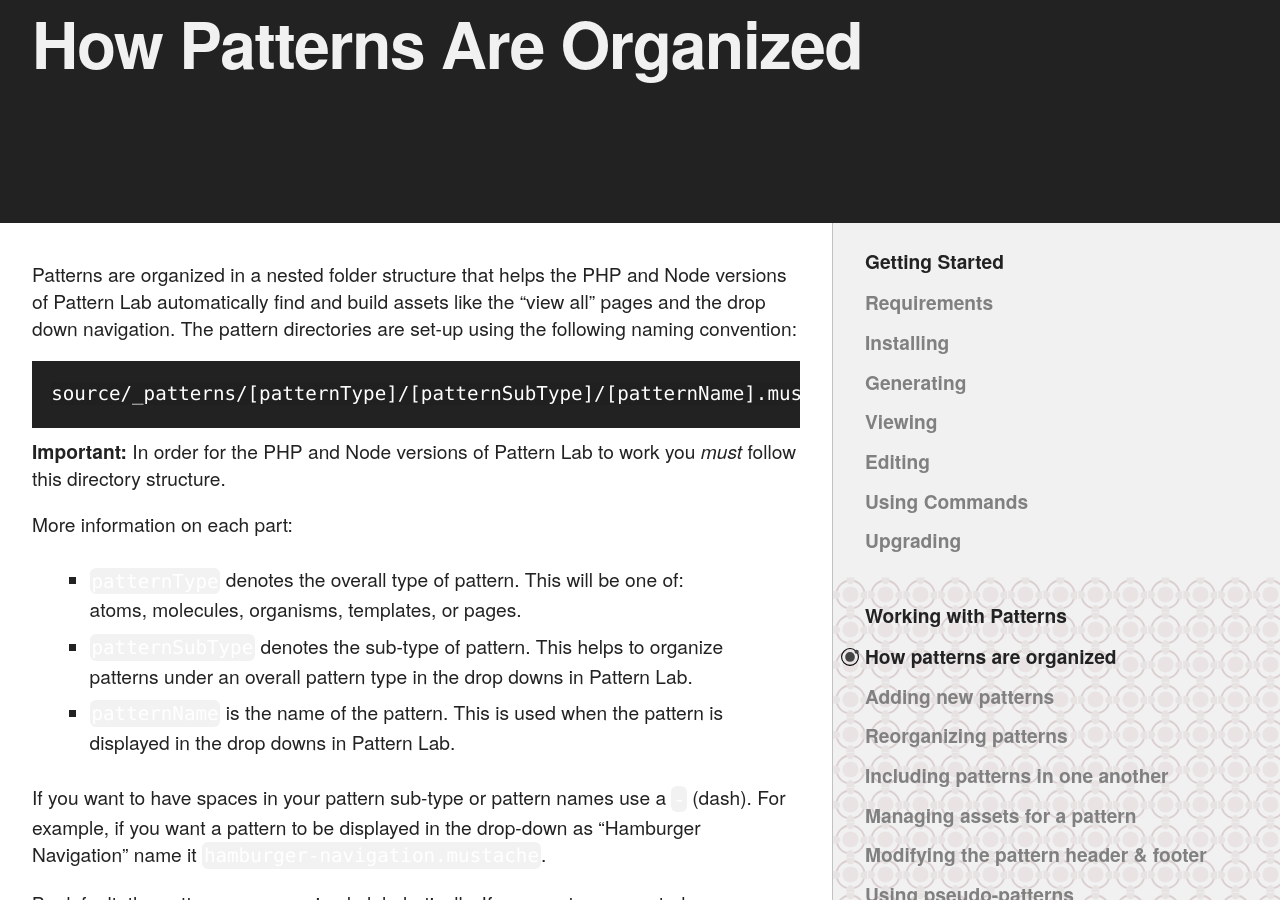
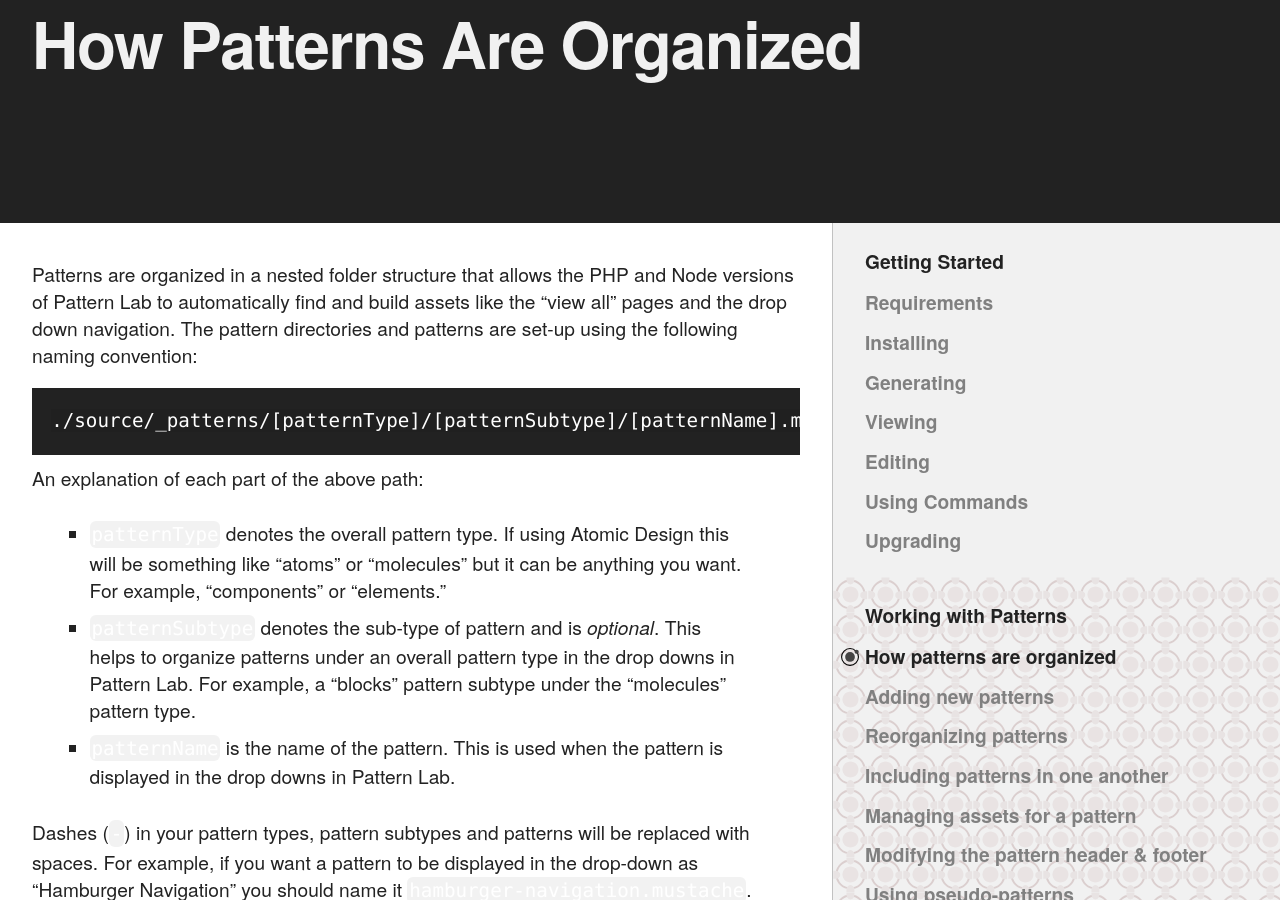
Before and after one commit to pattern-lab/website, a Jekyll site: the page built from docs/pattern-organization.md, in a window 1280 px wide and 900 px high, scrolled down 212 px. Built offline with Jekyll 4.4.1, drawn with Linux system fonts in a browser that asks for light colours; comment, search, counter and statistics services are not loaded; some of the changed text lies outside the part shown.

Commit message:
rewriting the pattern organization docs

````diff
--- a/docs/pattern-organization.md
+++ b/docs/pattern-organization.md
@@ -4,20 +4,34 @@
 heading: How Patterns Are Organized
 ---
 
-Patterns are organized in a nested folder structure that helps the PHP and Node versions of Pattern Lab automatically find and build assets like the "view all" pages and the drop down navigation. The pattern directories are set-up using the following naming convention:
+Patterns are organized in a nested folder structure that allows the PHP and Node versions of Pattern Lab to automatically find and build assets like the "view all" pages and the drop down navigation. The pattern directories and patterns are set-up using the following naming convention:
 
 ```
-source/_patterns/[patternType]/[patternSubType]/[patternName].mustache
+./source/_patterns/[patternType]/[patternSubtype]/[patternName].mustache
 ```
 
-**Important:** In order for the PHP and Node versions of Pattern Lab to work you *must* follow this directory structure.
+An explanation of each part of the above path:
 
-More information on each part:
-
-* `patternType` denotes the overall type of pattern. This will be one of: atoms, molecules, organisms, templates, or pages.
-* `patternSubType` denotes the sub-type of pattern. This helps to organize patterns under an overall pattern type in the drop downs in Pattern Lab.
+* `patternType` denotes the overall pattern type. If using Atomic Design this will be something like "atoms" or "molecules" but it can be anything you want. For example, "components" or "elements."
+* `patternSubtype` denotes the sub-type of pattern and is _optional_. This helps to organize patterns under an overall pattern type in the drop downs in Pattern Lab. For example, a "blocks" pattern subtype under the "molecules" pattern type.
 * `patternName` is the name of the pattern. This is used when the pattern is displayed in the drop downs in Pattern Lab.
 
-If you want to have spaces in your pattern sub-type or pattern names use a `-` (dash). For example, if you want a pattern to be displayed in the drop-down as "Hamburger Navigation" name it `hamburger-navigation.mustache`.
+Dashes (`-`) in your pattern types, pattern subtypes and patterns will be replaced with spaces. For example, if you want a pattern to be displayed in the drop-down as "Hamburger Navigation" you should name it `hamburger-navigation.mustache`.
 
-By default, the patterns are organized alphabetically. If you want more control over organizing your patterns and pattern sub-types please refer to "[Reorganizing Patterns](/docs/pattern-reorganizing.html)."
+## Ordering
+
+By default, pattern types, pattern subtypes and patterns are ordered alphabetically. If you want more control over their ordering please refer to "[Reorganizing Patterns](/docs/pattern-reorganizing.html)."
+
+## Deeper Nesting
+
+Both PHP and Node versions support nesting of folders under `patternSubtype`. For example, you may want to organize your Sass files alongside their mark-up like so:
+
+    - molecules/
+      - blocks/
+        - media-block/
+          - media-block.mustache
+          - media-block.scss
+
+In this example the `media-block/` directory is ignored for the purposes of generating breadcrumbs and navigation in the Pattern Lab front-end but `media-block.mustache` is compiled appropriately.
+
+Folders can be nested under `media-block/` if desired but this is discouraged because of possible collisions when using the [shorthand partial syntax](http://patternlab.io/docs/pattern-including.html).
````
